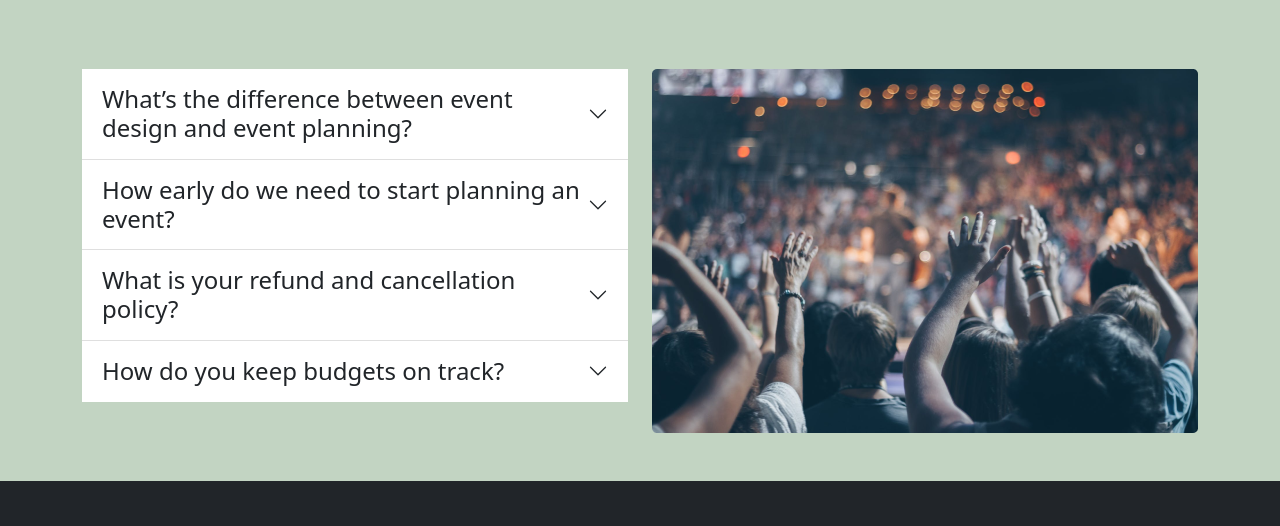
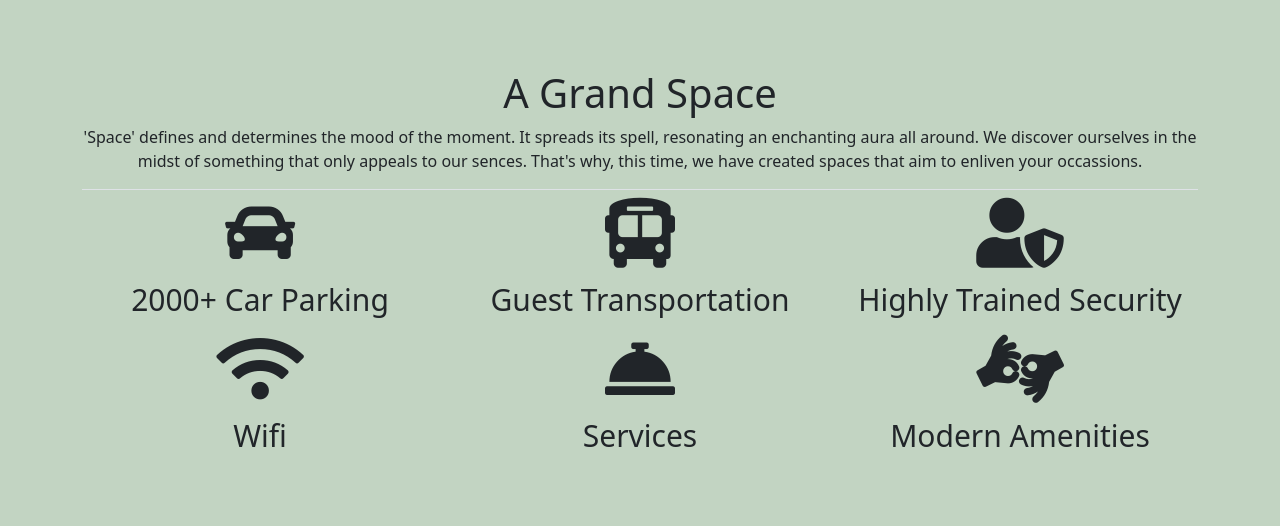
Before and after one commit to ARKOMOL/Convetion-ceter, a plain HTML site: page index.html in a window 1280 px wide. Shown: the part 1219-1745 px from the top of the page. Drawn offline with nearby package versions, Linux system fonts and the light colour scheme.

Commit message:
bonus part

```diff
--- a/index.html
+++ b/index.html
@@ -241,9 +241,83 @@
 
           <!-- package part end -->
 
+          <!-- bonus part started  -->
+
+          <section class="container bonus-part text-center bg-transparent py-5">
+              <div class="bonus-heading border-bottom ">
+                  <h1>
+                      A Grand Space
+                  </h1>
+                  <p>
+                    'Space' defines and determines the mood of the moment. It spreads its spell, resonating an enchanting aura all around. We discover ourselves in the midst of something that only appeals to our sences. That's why, this time, we have created spaces that aim to enliven your occassions.
+                  </p>
+              </div>
+              <div class="bonus-cont " >
+                  <div class="row ">
+                      <div class="col-md-4 " >
+                          <h2 class="" style="font-size: 70px;">
+                            <i class="fas fa-car"></i>
+                          </h2>
+                          <h3>
+                              2000+ Car Parking
+                          </h3>
+                      </div>
+
+                      <div class="col-md-4">
+                          <h2 class="">
+                            <i class="fas fa-bus-alt"></i>
+                          </h2>
+                          <h3>
+                              Guest Transportation
+                          </h3>
+                      </div>
+                      <div class="col-md-4">
+                          <h2 class="">
+                            <i class="fas fa-user-shield"></i>
+                          </h2>
+                          <h3>
+                              Highly Trained Security
+                          </h3>
+                      </div>
+
+                      <div class="col-md-4">
+                          <h2 class="">
+                            <i class="fas fa-wifi"></i>
+                          </h2>
+                          <h3>
+                              Wifi
+                          </h3>
+                      </div>
+                      <div class="col-md-4">
+                          <h2 class="">
+                            <i class="fas fa-concierge-bell"></i>
+                          </h2>
+                          <h3>
+                              Services
+                          </h3>
+                      </div>
+                      <div class="col-md-4">
+                          <h2 class="">
+                            <i class="fas fa-american-sign-language-interpreting"></i>
+                          </h2>
+                          <h3>
+                             Modern Amenities
+                          </h3>
+                      </div>
+
+                  </div>
+              </div>
+          </section>
+
+          <!-- bonus part end -->
+
+
 <!-- Frequently Asked questions part  -->
 
-<div class="container my-5">
+<div class="container mb-5">
+    <div class="f-question text-center py-5">
+        <h1>Frequently Asked Questions</h1>
+    </div>
     <div class="row">
         <div class="col-md-6 mb-3">
             <div class="accordion accordion-flush" id="accordionFlushExample">
--- a/style.css
+++ b/style.css
@@ -16,3 +16,12 @@ body{
     top: -21px;
     right: 19px;
 }
+
+.bonus-cont h2{
+    font-size: 70px;
+    text-align: center;
+}
+.bonus-cont h3{
+    font-size: 30px;
+    text-align:center;
+}
```
